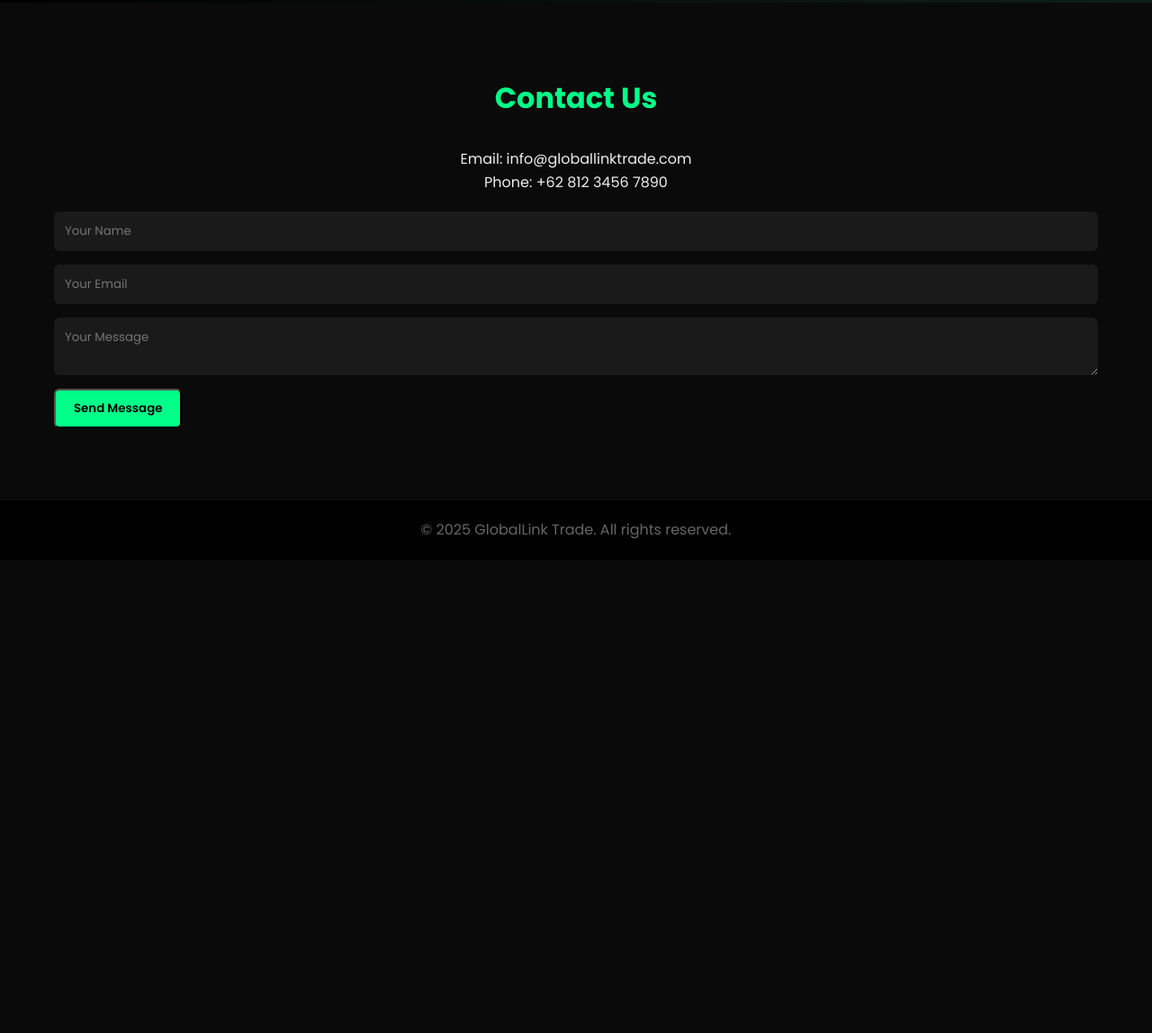
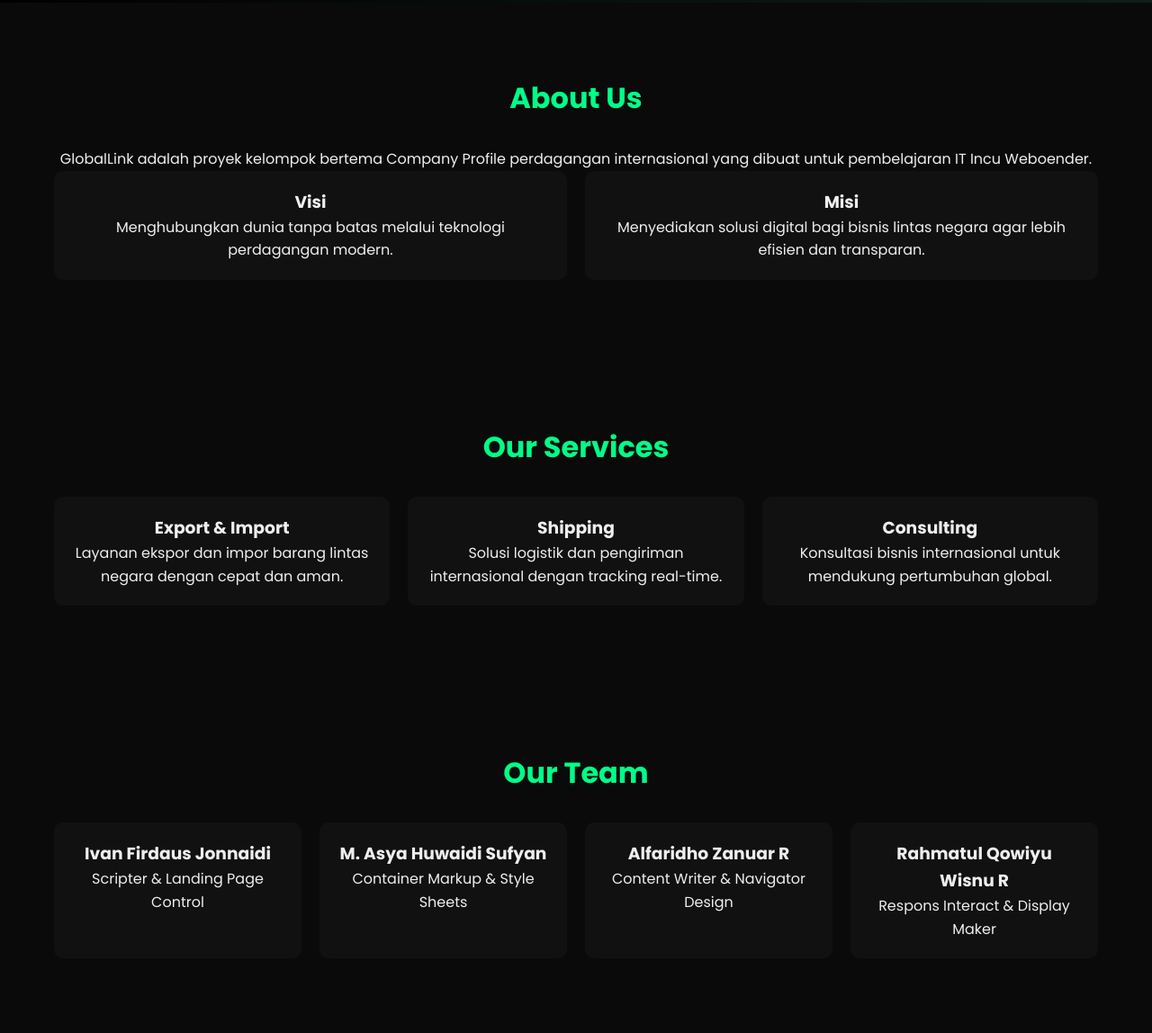
Before and after one commit to Elvano006/Our-Project-IT-Incubation3, a plain HTML site: page index.html in a window 1280 px wide. Shown: the part 797-1945 px from the top of the page at 90% size. Before the commit the page ends 1419 px from the top, so only its background shows below. Drawn offline with Linux system fonts and the light colour scheme.

Commit message:
Update index.html

```diff
--- a/index.html
+++ b/index.html
@@ -44,6 +44,70 @@
     </div>
   </section>
 
+  <!-- About -->
+  <section id="about" class="about">
+    <div class="container">
+      <h2>About Us</h2>
+      <p>GlobalLink adalah proyek kelompok bertema Company Profile perdagangan internasional yang dibuat untuk pembelajaran IT Incu Weboender.</p>
+      <div class="cards">
+        <div class="card">
+          <h3>Visi</h3>
+          <p>Menghubungkan dunia tanpa batas melalui teknologi perdagangan modern.</p>
+        </div>
+        <div class="card">
+          <h3>Misi</h3>
+          <p>Menyediakan solusi digital bagi bisnis lintas negara agar lebih efisien dan transparan.</p>
+        </div>
+      </div>
+    </div>
+  </section>
+
+  <!-- Services -->
+  <section id="services" class="services">
+    <div class="container">
+      <h2>Our Services</h2>
+      <div class="service-container">
+        <div class="service-card">
+          <h3>Export & Import</h3>
+          <p>Layanan ekspor dan impor barang lintas negara dengan cepat dan aman.</p>
+        </div>
+        <div class="service-card">
+          <h3>Shipping</h3>
+          <p>Solusi logistik dan pengiriman internasional dengan tracking real-time.</p>
+        </div>
+        <div class="service-card">
+          <h3>Consulting</h3>
+          <p>Konsultasi bisnis internasional untuk mendukung pertumbuhan global.</p>
+        </div>
+      </div>
+    </div>
+  </section>
+
+  <!-- Team -->
+  <section id="team" class="team">
+    <div class="container">
+      <h2>Our Team</h2>
+      <div class="team-container">
+        <div class="member">
+          <h3>Ivan Firdaus Jonnaidi</h3>
+          <p>Scripter & Landing Page Control</p>
+        </div>
+        <div class="member">
+          <h3>M. Asya Huwaidi Sufyan</h3>
+          <p>Container Markup & Style Sheets</p>
+        </div>
+        <div class="member">
+          <h3>Alfaridho Zanuar R</h3>
+          <p>Content Writer & Navigator Design</p>
+        </div>
+        <div class="member">
+          <h3>Rahmatul Qowiyu Wisnu R</h3>
+          <p>Respons Interact & Display Maker</p>
+        </div>
+      </div>
+    </div>
+  </section>
+
   <!-- Contact -->
   <section id="contact" class="contact">
     <div class="container">
@@ -55,6 +119,7 @@
         <input type="email" placeholder="Your Email" required>
         <textarea placeholder="Your Message"></textarea>
         <button type="submit" class="btn-primary">Send Message</button>
+
       </form>
     </div>
   </section>
@@ -64,11 +129,19 @@
     <p>© 2025 GlobalLink Trade. All rights reserved.</p>
   </footer>
 
-  <!-- Script hamburger -->
-  <script>
-    function toggleMenu() {
-      document.querySelector('.nav-links').classList.toggle('active');
-    }
-  </script>
-</body>
-</html>
+  <!-- Script hamburger + smooth scroll -->
+<script>
+  function toggleMenu() {
+    document.querySelector('.nav-links').classList.toggle('active');
+  }
+
+  // Smooth Scrolling
+  document.querySelectorAll('a[href^="#"]').forEach(anchor => {
+    anchor.addEventListener("click", function(e) {
+      e.preventDefault();
+      document.querySelector(this.getAttribute("href")).scrollIntoView({
+        behavior: "smooth"
+      });
+    });
+  });
+</script>
```
